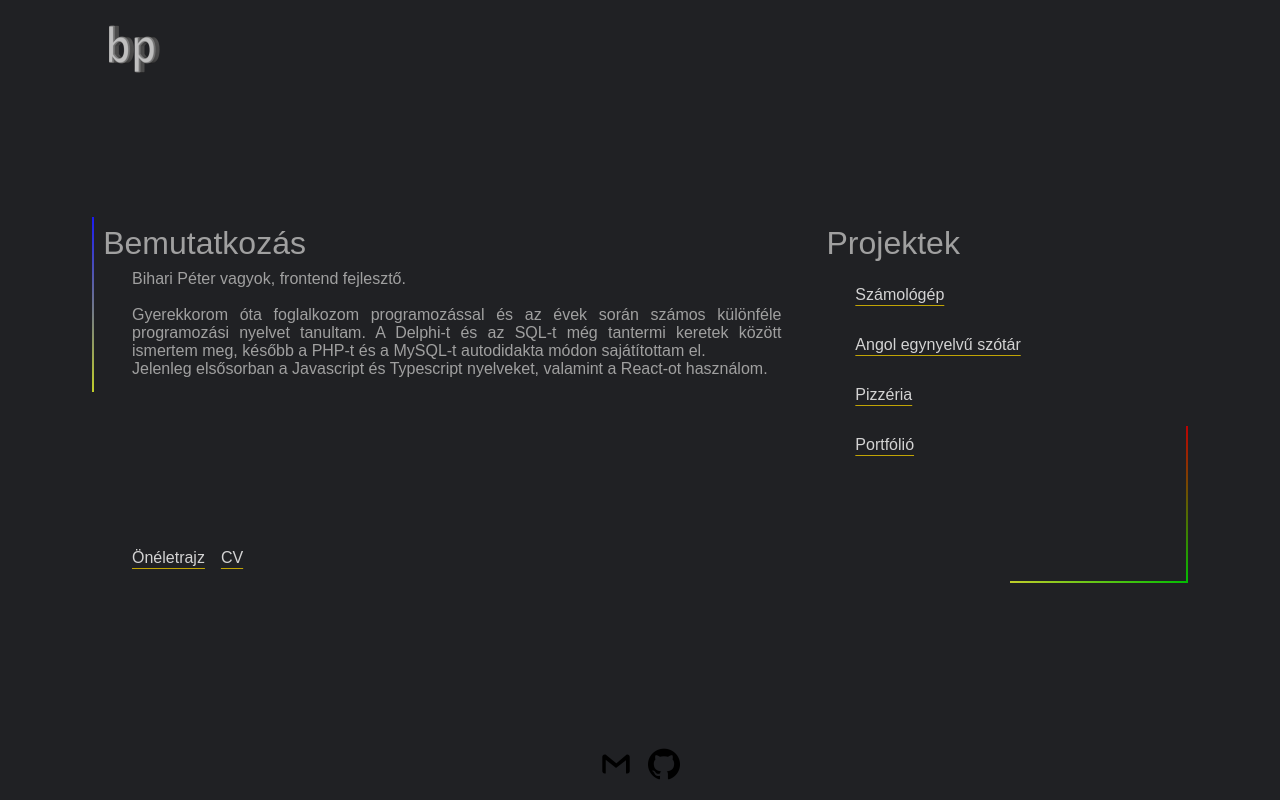
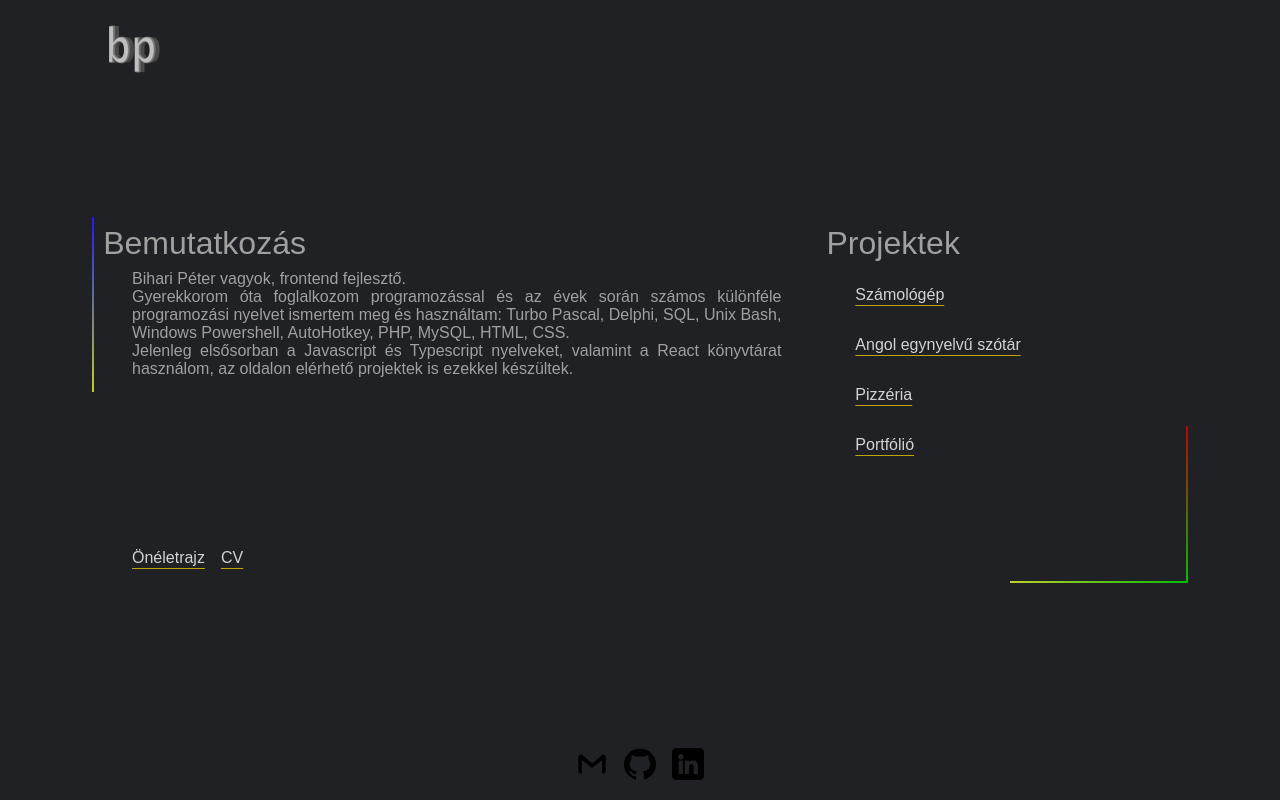
Before and after one commit to bipeti/portfolio, a React (Create React App) app: page / in a window 1280 px wide. Built offline with nearby package versions, Linux system fonts and the light colour scheme; a web font is replaced by a local one.

Commit message:
Added LinkedIn reference and some content modification

```diff
--- a/src/App.tsx
+++ b/src/App.tsx
@@ -141,11 +141,7 @@ const App: React.FC = () => {
                     target="_blank"
                     rel="noreferrer noopener"
                 >
-                    <img
-                        src="gmail.png"
-                        alt="gmail"
-                        // onClick={handleWelcomeButtonClick}
-                    />
+                    <img src="gmail.png" alt="gmail" />
                 </a>
 
                 <a
@@ -153,11 +149,15 @@ const App: React.FC = () => {
                     target="_blank"
                     rel="noreferrer noopener"
                 >
-                    <img
-                        src="github.png"
-                        alt="github"
-                        // onClick={handleWelcomeButtonClick}
-                    />
+                    <img src="github.png" alt="github" />
+                </a>
+
+                <a
+                    href="https://www.linkedin.com/in/peter-bihari"
+                    target="_blank"
+                    rel="noreferrer noopener"
+                >
+                    <img src="linkedin.png" alt="linkedin" />
                 </a>
             </div>
         </div>
--- a/src/components/Welcome.tsx
+++ b/src/components/Welcome.tsx
@@ -4,13 +4,13 @@ export default function Welcome() {
             <div className="title">Bemutatkozás</div>
             <div className="description">
                 Bihari Péter vagyok, frontend fejlesztő. <br />
-                <br />
                 Gyerekkorom óta foglalkozom programozással és az évek során
-                számos különféle programozási nyelvet tanultam. A Delphi-t és az
-                SQL-t még tantermi keretek között ismertem meg, később a PHP-t
-                és a MySQL-t autodidakta módon sajátítottam el. <br />
+                számos különféle programozási nyelvet ismertem meg és
+                használtam: Turbo Pascal, Delphi, SQL, Unix Bash, Windows
+                Powershell, AutoHotkey, PHP, MySQL, HTML, CSS. <br />
                 Jelenleg elsősorban a Javascript és Typescript nyelveket,
-                valamint a React-ot használom.
+                valamint a React könyvtárat használom, az oldalon elérhető
+                projektek is ezekkel készültek.
             </div>
             <div className="links">
                 <a
```
Also changed, not shown: public/linkedin.png (added).
